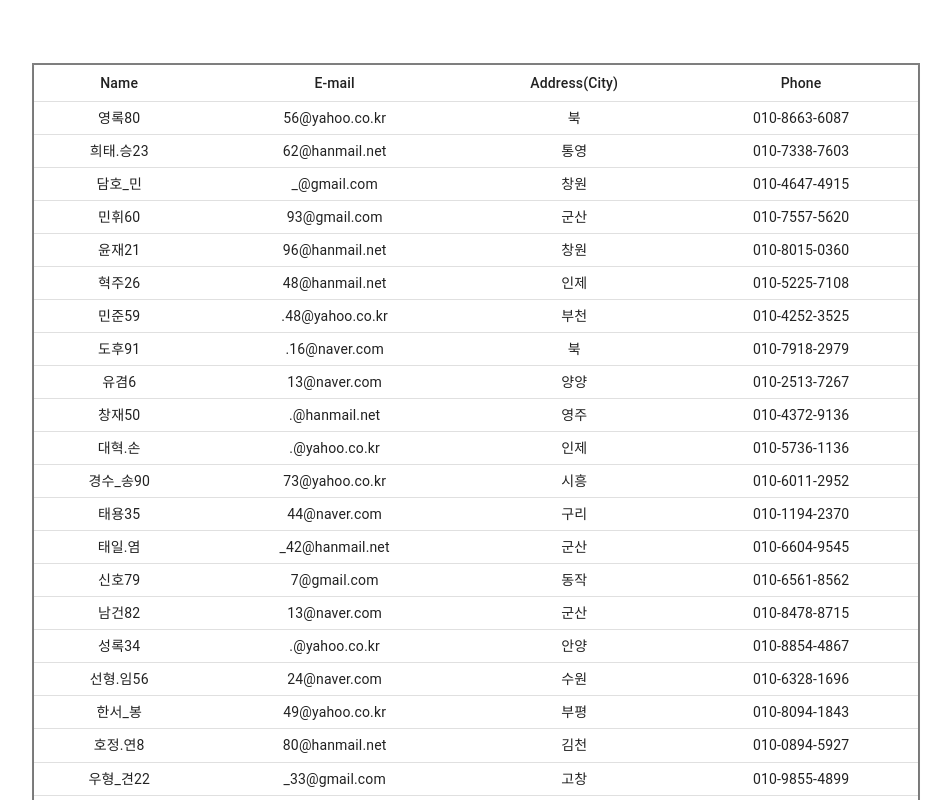
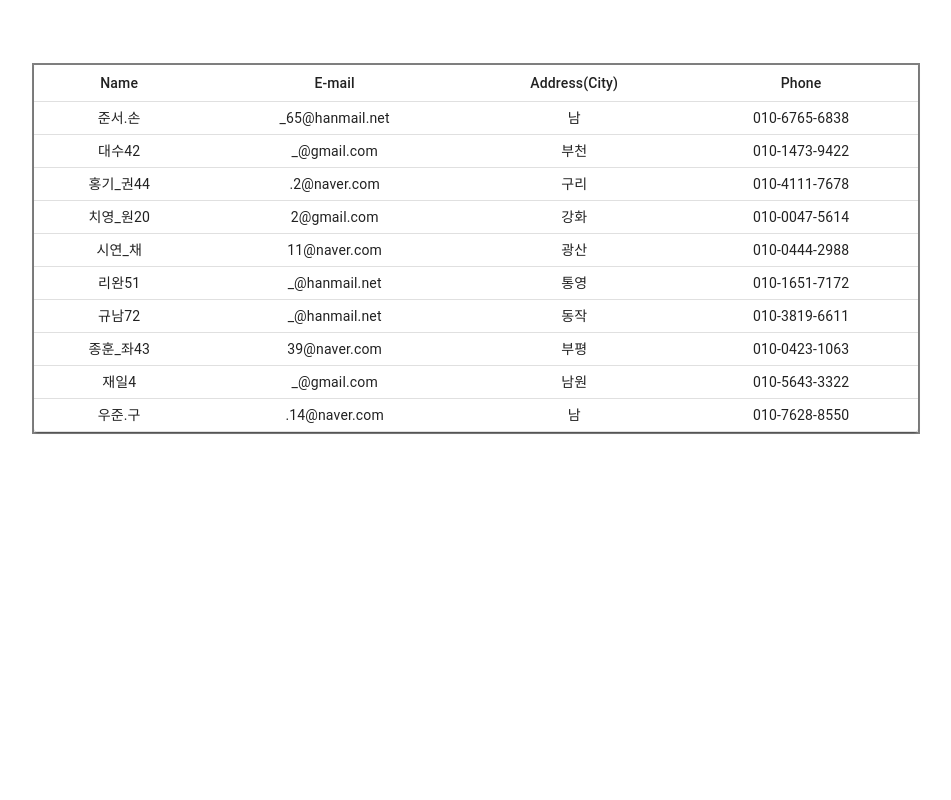
Before and after one commit to Sangkun-svg/T-board, a React (Create React App) app in the folder view/: page / in a window 1280 px wide. Shown: the top 800 px of the page, without its empty margins (166-1117 px from the left). Built offline with nearby package versions, Linux system fonts and the light colour scheme.

Commit message:
design : change value name for intuitive

```diff
--- a/view/src/App.tsx
+++ b/view/src/App.tsx
@@ -20,7 +20,7 @@ export const App = () => {
 
   const TableCells = ["Name", "E-mail", "Address(City)", "Phone"];
 
-  const user = Array(50)
+  const users = Array(10)
     .fill(null)
     .map(() => ({
       name: userName(),
@@ -41,7 +41,7 @@ export const App = () => {
             </TableRow>
           </TableHead>
           <TableBody>
-            {user.map((user) => {
+            {users.map((user) => {
               const { name, email, address, phone } = user;
               return (
                 <TableRow>
```
